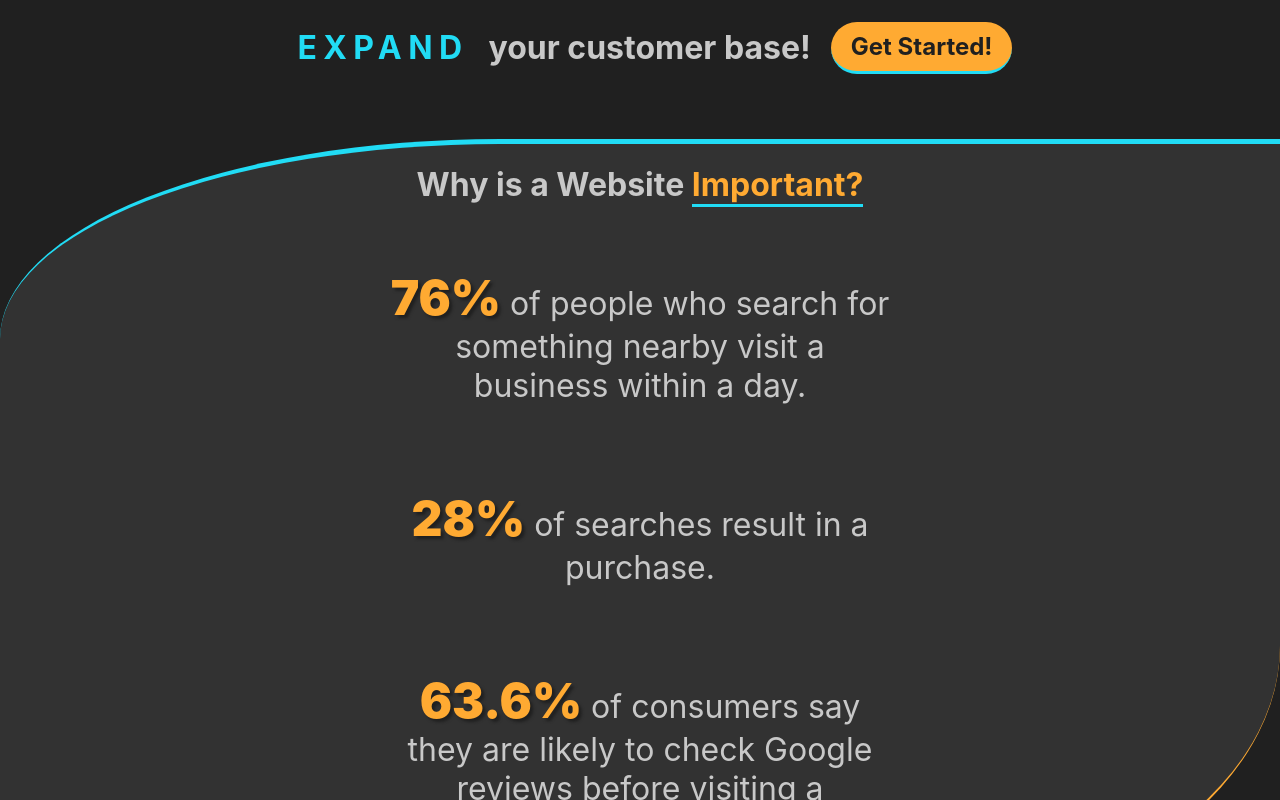
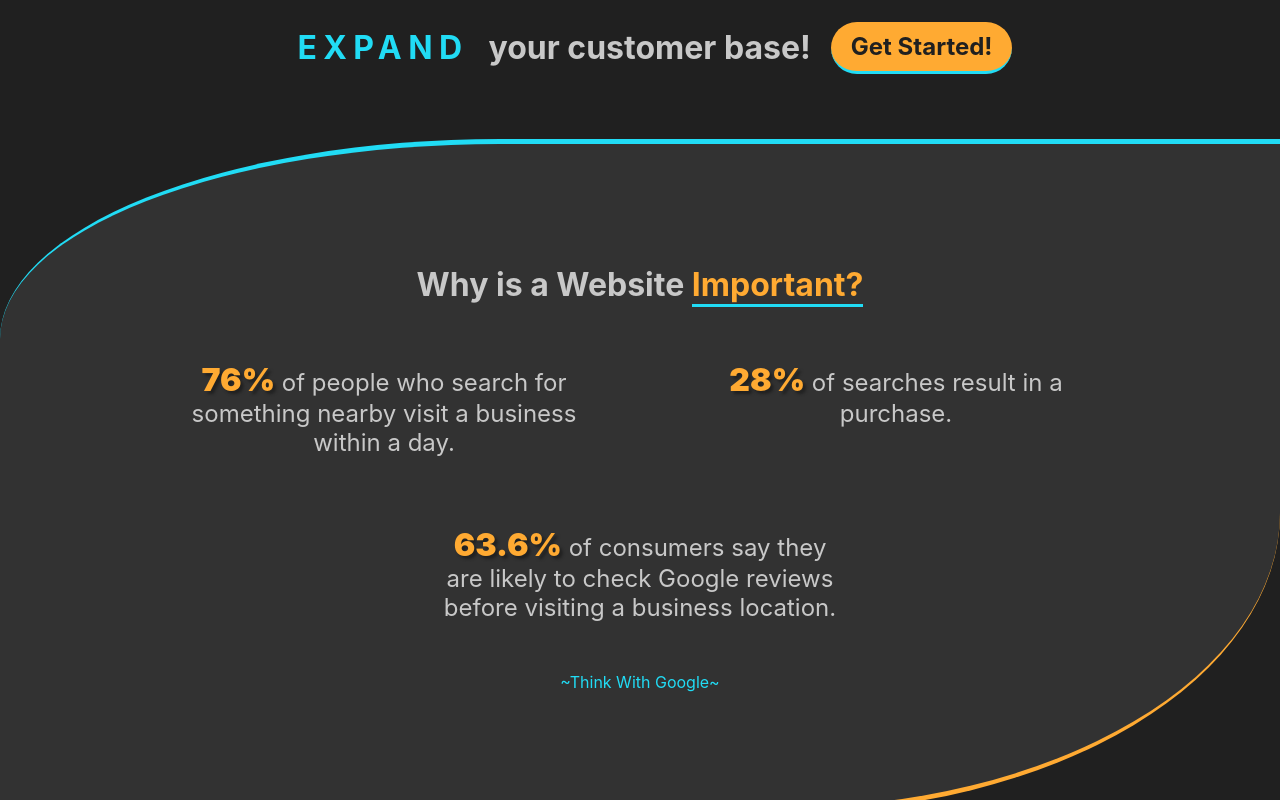
Before and after one commit to Finsternavy/thewebatease, a React (Create React App) app: page / in a window 1280 px wide. Shown: the part 520-1320 px from the top of the page. Built offline with nearby package versions, Linux system fonts and the light colour scheme.

Commit message:
changed home paragraph restraints

```diff
--- a/src/components/home.css
+++ b/src/components/home.css
@@ -158,6 +158,10 @@
     border-radius: 500px 0 500px 0 / 200px 0 300px 0;
     border-bottom: 5px solid rgb(255, 170, 50);
     border-top: 5px solid rgb(33, 220, 245);
+    padding-block: 100px;
+}
+.home .mission-statement-container h1{
+    padding-inline: 50px;
 }
 .home .mission-statement{
     position: relative;
@@ -166,12 +170,21 @@
     margin-right: auto;
     color: rgb(200, 200, 200);
     text-align: center;
-    font-size: 2rem;
+    font-size: 1.5rem;
     padding-inline: 20px;
     padding-block: 10px;
 }
+.home .mission-statement-container .paragraphs{
+    display: flex;
+    width: 80%;
+    flex-wrap: wrap;
+}
+.home .mission-statement-container .paragraphs > * {
+    padding-inline: 20px;
+    max-width: 400px;
+}
 .home .mission-statement .stat{
-    font-size: 3rem;
+    font-size: 2rem;
     font-weight: 900;
     text-shadow: 3px 3px 3px rgb(32, 32, 32);
     color: rgb(255, 170, 50);
--- a/src/components/home.jsx
+++ b/src/components/home.jsx
@@ -21,6 +21,7 @@ const Home = () => {
             </div>
             <div className="mission-statement-container">
                 <h1>Why is a Website <span className='why-important'>Important?</span></h1>
+                <div className="paragraphs">
                     <p className="mission-statement">
                         <span className='stat'>76%</span> of people who search for something nearby visit a business within a day.
                     </p>
@@ -30,6 +31,7 @@ const Home = () => {
                     <p className="mission-statement">
                         <span className='stat'>63.6%</span> of consumers say they are likely to check Google reviews before visiting a business location.
                     </p>
+                </div>
                     <p className='credit'>~Think With Google~</p>
             </div>
         </div>
```
Lines whose indentation alone changed are shown as unchanged.
